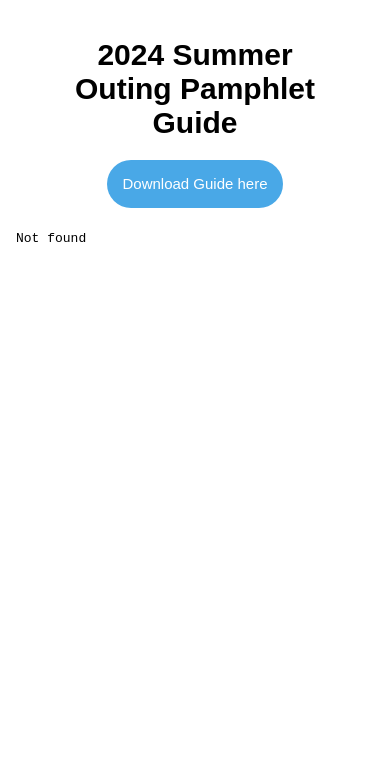
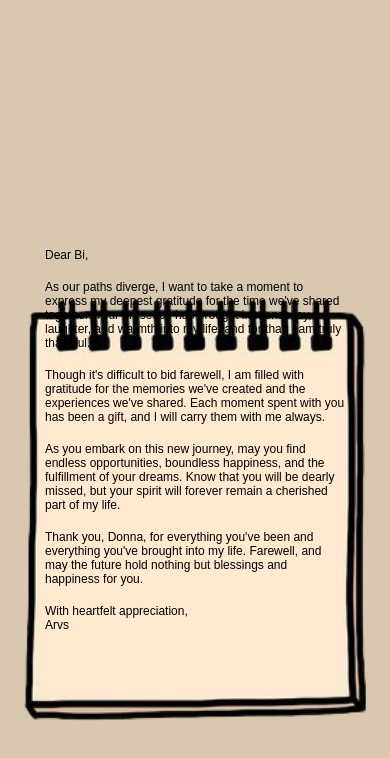
Before and after one commit to caparrar/biph-summer-outing-2024, a plain HTML site: page index.html in a window 390 px wide. Drawn offline with Linux system fonts and the light colour scheme.

Commit message:
Add files via upload

```diff
--- a/index.html
+++ b/index.html
@@ -1,40 +1,70 @@
 <!DOCTYPE html>
-<html>
+<html lang="en">
 <head>
-	<meta charset="utf-8">
-	<meta name="viewport" content="width=device-width, initial-scale=1">
-	<title>BIPH SUMMER 2023</title>
+    <meta charset="UTF-8">
+    <meta name="viewport" content="width=device-width, initial-scale=1.0">
+    <title>Hi Bi 😊</title>
 
-	<link rel="stylesheet" href="style.css">
-	<style>
-
-	</style>
+    <link rel="stylesheet" href="style.css">
 </head>
 <body>
 
-	<div class="header">
-		<div class="title">
-			<h1>2024 Summer Outing Pamphlet Guide</h1>
-		</div>
-		<div class="btn">
-			<a href="Summer Outing_Pamphlet Guide-merged.pdf" download="">Download Guide here<i class="mdi mdi-head-remove:"></i></a>
-		</div>
-	</div>
 
-	<!-- <div class="img-container">
-		<img src="1.jpg" alt="">
-		<br>
-		<hr>
-		<br>
-		<img src="2.jpg" alt="">
 
-	</div> -->
+    <div class="container">
 
-	<iframe src="Summer Outing_Pamphlet Guide-merged.pdf" width="100%" height="500px" style="border: none;"></iframe>
+        <!-- <img class="ht11" src="img/ht1.gif" alt="">
+        <img class="ht12" src="img/ht1.gif" alt="">
+        <img class="ht13" src="img/ht1.gif" alt="">
 
-	<!-- <embed src="Summer Outing_Pamphlet Guide-merged.pdf" width="100%" height="800vh" /> -->
-    <!-- <iframe src="2023 Summer Outing_Pamphlet Guide.pdf" frameborder="0" style="overflow:hidden;" height="800" width="100%" scrolling="auto"></iframe> -->
+        <img class="ht14" src="img/ht1.gif" alt="">
+        <img class="ht15" src="img/ht1.gif" alt="">
+        <img class="ht16" src="img/ht1.gif" alt=""> -->
+
+        <!-- <img class="ht17" src="img/ht1.gif" alt="">
+        <img class="ht18" src="img/ht1.gif" alt="">
+        <img class="ht19" src="img/ht1.gif" alt="">
+        <img class="ht20" src="img/ht1.gif" alt="">  -->
+        <!-- <img class="ht2" src="img/ht2.gif" alt="">
+        <img class="ht3" src="img/ht3.gif" alt="">
+        <img class="ht4" src="img/ht4.gif" alt=""> -->
+
+
+        <div class="notebook">
+
+            <div class="paragraph">
+
+                <br><br>
+
+                <p>Dear Bi,</p>
+                <br>
+
+                <p>As our paths diverge, I want to take a moment to express my deepest gratitude for the time we've shared together. Your presence has brought immense joy, laughter, and warmth into my life, and for that, I am truly thankful.</p>
+
+                <br>
+
+                <p>Though it's difficult to bid farewell, I am filled with gratitude for the memories we've created and the experiences we've shared. Each moment spent with you has been a gift, and I will carry them with me always.</p>
+
+                <br>
+
+                <p>As you embark on this new journey, may you find endless opportunities, boundless happiness, and the fulfillment of your dreams. Know that you will be dearly missed, but your spirit will forever remain a cherished part of my life.</p>
+
+                <br>
+
+                <p>Thank you, Donna, for everything you've been and everything you've brought into my life. Farewell, and may the future hold nothing but blessings and happiness for you.</p>
+
+                <br>
+
+                <p>With heartfelt appreciation,</p>
+                <p>Arvs</p>
+            </div>
+        </div>
+
+
+
+    </div>
+
+
 
 </body>
-
 </html>
--- a/style.css
+++ b/style.css
@@ -1,66 +1,129 @@
-body {
-    font-family:  Arial, Helvetica, sans-serif;
+*{
+    margin: 0;
+    padding: 0;
+    box-sizing: border-box;
 }
 
-.header {
-    display: flex;
-    align-items: center;
-    justify-content: space-between;
-    padding: 10px 50px;
+body {
+    font-family: Arial, Helvetica, sans-serif;
 }
 
-.header .title h1 {
-    font-size: 35px;
+.container {
+    background: #d8c8af;
 }
 
-.header .btn {
-    border-radius: 25px;
-    background-color: rgb(73, 168, 231);
-    padding: 15px;
+.container img {
+    width: 100px;
+    height: 100px;
 }
 
-.header .btn:hover {
-    border-radius: 25px;
-    background-color: rgb(73, 110, 231);
-    padding: 15px;
+.container .ht11 {
+    position: absolute;
+    left: 0;
+    top: 0;
 }
 
-.header .btn a {
-    text-decoration: none;
-    font-size: 15px;
-    font-weight: 500;
-    color: #fff;
-    text-align: center;
+.container .ht12 {
+    position: absolute;
+    left: 5%;
+    top: 0;
 }
 
-.img-container {
-    margin: 20px 20px;
+.container .ht13 {
+    position: absolute;
+    left: 10%;
+    top: 0;
 }
 
-/* .img-container img {
-    width: 100%;
-    height: 100%;
+.container .ht14 {
+    position: absolute;
+    right: 0%;
+    bottom: 0;
+}
+
+.container .ht15 {
+    position: absolute;
+    right: 5%;
+    bottom: 0;
+}
+
+.container .ht16 {
+    position: absolute;
+    right: 10%;
+    bottom: 0;
+}
+
+/* .container .ht17 {
+    position: absolute;
+    left: 50%;
+    top: 0;
+}
+
+.container .ht18 {
+    position: absolute;
+    left: 60%;
+    top: 0;
+}
+
+.container .ht19 {
+    position: absolute;
+    left: 70%;
+    top: 0;
+}
+
+.container .ht20 {
+    position: absolute;
+    left: 80%;
+    top: 0;
 } */
 
-@media screen and (max-width: 480px) {
-    .header {
-        display: flex;
-        flex-direction: column;
-        align-items: center;
-        justify-content: space-between;
-        padding: 10px 50px;
+.notebook {
+    margin-top: 0px;
+    background-image: url(img/notebook-nbg.jpg);
+    background-repeat: no-repeat;
+    background-position: 50%;
+    background-size: 650px;
+    height: 100vh;
+}
+
+.paragraph {
+    width: 400px;
+    position: absolute;
+    left: 50%;
+    top: 50%;
+    transform: translate(-50%, -50%);
+
+}
+
+@media screen and (max-width: 400px) {
+
+    .container {
+        padding: 0 20px;
     }
 
-    .header .title h1 {
-        font-size: 30px;
-        text-align: center;
+    .container img {
+        width: 50px;
+        height: 50px;
     }
 
-    .header .btn {
-        border-radius: 25px;
-        background-color: rgb(73, 168, 231);
-        padding: 15px;
+    .notebook {
+        margin-top: 0px;
+        background-image: url(img/notebook-nbg.png);
+        background-repeat: no-repeat;
+        background-position: 50%;
+        background-size: contain;
+        height: 120vh;
     }
 
+    .paragraph {
+        width: 300px;
+        position: absolute;
+        left: 50%;
+        top: 50%;
+        transform: translate(-50%, -50%);
+    }
 
-  }
+    .paragraph p {
+        font-size: 12px;
+    }
+}
```
Also changed, not shown: img/ht1.gif (added), img/ht2.gif (added), img/ht3.gif (added), img/ht4.gif (added), img/notebook-nbg.png (added), img/notebook.jpg (added).
